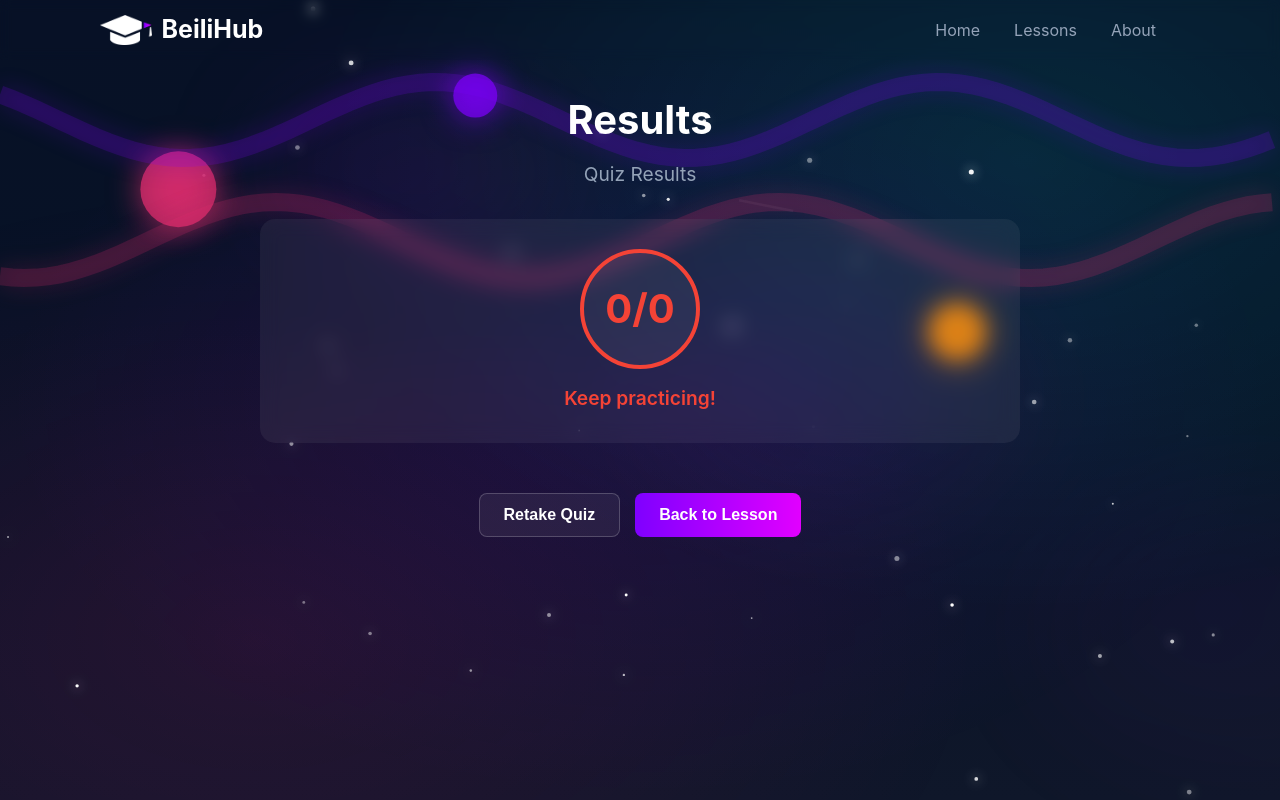
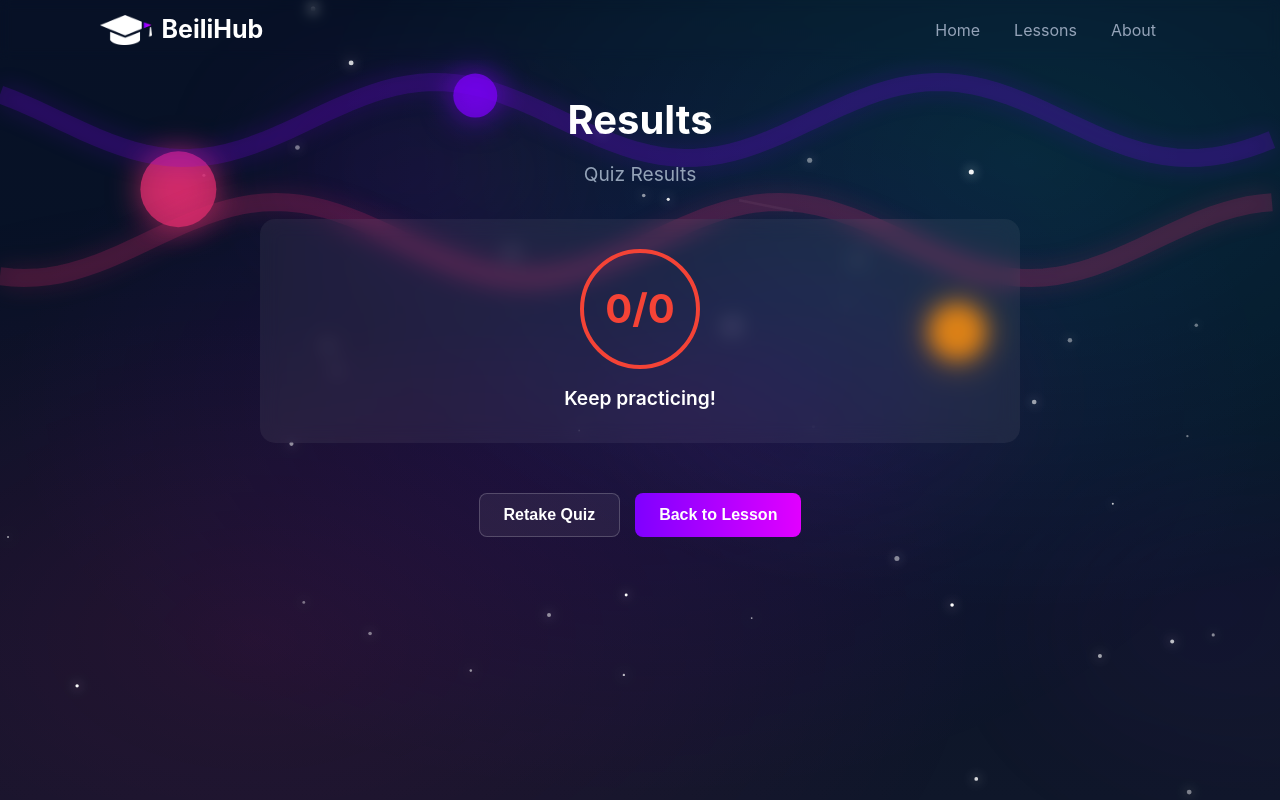
Before and after one commit to mangathemango/BeiliHub_React, a React (Vite) app: page /results in a window 1280 px wide. Built offline with nearby package versions, Linux system fonts and the light colour scheme.

Commit message:
circle done

```diff
--- a/src/pages/Results/Results.css
+++ b/src/pages/Results/Results.css
@@ -48,7 +48,6 @@
     align-items: center;
     justify-content: center;
     margin-bottom: 15px;
-    background-color: rgba(255, 255, 255, 0.05);
 }
 
 .score-text {
--- a/src/pages/Results/Results.jsx
+++ b/src/pages/Results/Results.jsx
@@ -63,7 +63,7 @@ const Results = () => {
                             {score}/{totalQuestions}
                         </span>
                     </div>
-                    <p className="score-message" style={{ color: getScoreColor(percentage), textAlign: 'center' }}>
+                    <p className="score-message" style={{ color: 'white', textAlign: 'center' }}>
                         {getScoreMessage(percentage)}
                     </p>
                 </div>
```
